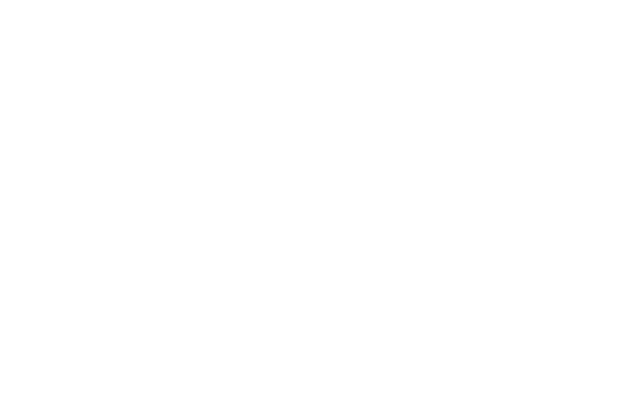
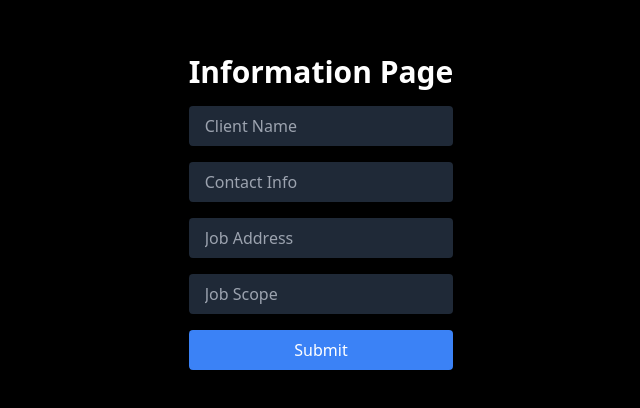
Before and after one commit to michaelsatumba/fencing-frontend, a React (Create React App) app: page /information in a window 1280 px wide. Before the commit this address had no page. Shown: the part 188-596 px from the top of the page, without its empty margins (319-959 px from the left). Built offline with nearby package versions, Linux system fonts and the light colour scheme.

Commit message:
More pages

```diff
--- a/src/App.js
+++ b/src/App.js
@@ -3,9 +3,9 @@
 function App() {
   return (
     <div className="bg-black text-white flex flex-col items-center justify-center min-h-screen">
-      <h1 className="text-3xl font-bold mb-4">Hello World!</h1>
-      <Link to="/new-bid">
-        <button className="bg-blue-500 text-white px-4 py-2 rounded">New Bid</button>
+      <h1 className="text-3xl font-bold mb-4">Welcome Page!</h1>
+      <Link to="/information">
+        <button className="bg-blue-500 text-white px-4 py-2 rounded">Enter Info</button>
       </Link>
     </div>
   );
--- /dev/null
+++ b/src/Information.js
@@ -0,0 +1,86 @@
+import React, { useState } from 'react';
+import { useNavigate } from 'react-router-dom';
+
+function Information() {
+  const [formData, setFormData] = useState({
+    client_name: '',
+    contact_info: '',
+    job_address: '',
+    job_scope: ''
+  });
+
+  const navigate = useNavigate();
+
+  const handleChange = (e) => {
+    const { name, value } = e.target;
+    setFormData({
+      ...formData,
+      [name]: value
+    });
+  };
+
+  const handleSubmit = async (e) => {
+    e.preventDefault();
+    try {
+      const response = await fetch('http://flaskexample-env.eba-aemar3mp.us-west-1.elasticbeanstalk.com/new_bid/job_details', {
+        method: 'POST',
+        body: new URLSearchParams(formData)
+      });
+      const result = await response.json();
+      console.log(result);
+      navigate('/new-bid');
+    } catch (error) {
+      console.error('Error:', error);
+    }
+  };
+
+  // const handleSubmit = (e) => {
+  //   e.preventDefault();
+  //   navigate('/new-bid');
+  // };
+
+  return (
+    <div className="bg-black text-white flex items-center justify-center min-h-screen">
+      <form onSubmit={handleSubmit} className="flex flex-col space-y-4">
+        <h1 className="text-3xl font-bold">Information Page</h1>
+        <input
+          type="text"
+          name="client_name"
+          value={formData.client_name}
+          onChange={handleChange}
+          placeholder="Client Name"
+          className="bg-gray-800 text-white px-4 py-2 rounded"
+        />
+        <input
+          type="text"
+          name="contact_info"
+          value={formData.contact_info}
+          onChange={handleChange}
+          placeholder="Contact Info"
+          className="bg-gray-800 text-white px-4 py-2 rounded"
+        />
+        <input
+          type="text"
+          name="job_address"
+          value={formData.job_address}
+          onChange={handleChange}
+          placeholder="Job Address"
+          className="bg-gray-800 text-white px-4 py-2 rounded"
+        />
+        <input
+          type="text"
+          name="job_scope"
+          value={formData.job_scope}
+          onChange={handleChange}
+          placeholder="Job Scope"
+          className="bg-gray-800 text-white px-4 py-2 rounded"
+        />
+        <button type="submit" className="bg-blue-500 text-white px-4 py-2 rounded">
+          Submit
+        </button>
+      </form>
+    </div>
+  );
+}
+
+export default Information;
--- a/src/NewBid.js
+++ b/src/NewBid.js
@@ -1,9 +1,101 @@
-import React from 'react';
+import React, { useState } from 'react';
+import { useNavigate } from 'react-router-dom';
+
 
 function NewBid() {
+  const [formData, setFormData] = useState({
+    client_name: '',
+    contact_info: '',
+    job_address: '',
+    job_scope: ''
+  });
+
+  const navigate = useNavigate();
+
+  const handleChange = (e) => {
+    const { name, value } = e.target;
+    setFormData({
+      ...formData,
+      [name]: value
+    });
+  };
+
+//   const handleSubmit = async (e) => {
+//     e.preventDefault();
+//     try {
+//       const response = await fetch('http://flaskexample-env.eba-aemar3mp.us-west-1.elasticbeanstalk.com/new_bid/job_details', {
+//         method: 'POST',
+//         body: new URLSearchParams(formData)
+//       });
+//       const result = await response.json();
+//       console.log(result);
+//       navigate('/new-bid');
+//     } catch (error) {
+//       console.error('Error:', error);
+//     }
+//   };
+
+const handleSubmit = (e) => {
+    e.preventDefault();
+    navigate('/results');
+  };
+
   return (
     <div className="bg-black text-white flex items-center justify-center min-h-screen">
-      <h1 className="text-3xl font-bold">New Bid Page</h1>
+      <form onSubmit={handleSubmit} className="flex flex-col space-y-4">
+        <h1 className="text-3xl font-bold">New Bid Page</h1>
+        <input
+          type="text"
+          name="fence_type"
+          value={formData.fence_type}
+          onChange={handleChange}
+          placeholder="Fence Type"
+          className="bg-gray-800 text-white px-4 py-2 rounded"
+        />
+        <input
+          type="text"
+          name="linear_feet"
+          value={formData.linear_feet}
+          onChange={handleChange}
+          placeholder="Linear Feet"
+          className="bg-gray-800 text-white px-4 py-2 rounded"
+        />
+        <input
+          type="text"
+          name="corner_post"
+          value={formData.corner_post}
+          onChange={handleChange}
+          placeholder="Corner Post"
+          className="bg-gray-800 text-white px-4 py-2 rounded"
+        />
+        <input
+          type="text"
+          name="end_post"
+          value={formData.end_post}
+          onChange={handleChange}
+          placeholder="End Post"
+          className="bg-gray-800 text-white px-4 py-2 rounded"
+        />
+        <input
+          type="text"
+          name="height"
+          value={formData.height}
+          onChange={handleChange}
+          placeholder="Height"
+          className="bg-gray-800 text-white px-4 py-2 rounded"
+        />
+        <input
+          type="text"
+          name="option_d"
+          value={formData.option_d}
+          onChange={handleChange}
+          placeholder="Yes or No"
+          className="bg-gray-800 text-white px-4 py-2 rounded"
+        />
+        <button type="submit" className="bg-blue-500 text-white px-4 py-2 rounded">
+          Submit
+        </button>
+      </form>
     </div>
   );
 }
--- /dev/null
+++ b/src/Results.js
@@ -0,0 +1,23 @@
+
+import { useNavigate } from 'react-router-dom';
+
+
+function Results() {
+
+  const navigate = useNavigate();
+
+
+const handleSubmit = (e) => {
+    e.preventDefault();
+    navigate('/');
+  };
+
+  return (
+    <div className="bg-black text-white flex flex-col items-center justify-center min-h-screen">
+        <h1 className="text-3xl font-bold mb-4">Results Page</h1>
+        <button onClick={handleSubmit} className="bg-blue-500 text-white px-4 py-2 rounded">Back to Home</button>
+    </div>
+  );
+}
+
+export default Results;
--- a/src/index.js
+++ b/src/index.js
@@ -3,14 +3,18 @@
 import { BrowserRouter as Router, Route, Routes } from 'react-router-dom';
 import './index.css';
 import App from './App';
+import Information from './Information';
 import NewBid from './NewBid';
+import Results from './Results';
 
 const root = ReactDOM.createRoot(document.getElementById('root'));
 root.render(
   <Router>
     <Routes>
       <Route path="/" element={<App />} />
+      <Route path="/information" element={<Information />} />
       <Route path="/new-bid" element={<NewBid />} />
+      <Route path="/results" element={<Results />} />
     </Routes>
   </Router>
 );
```
